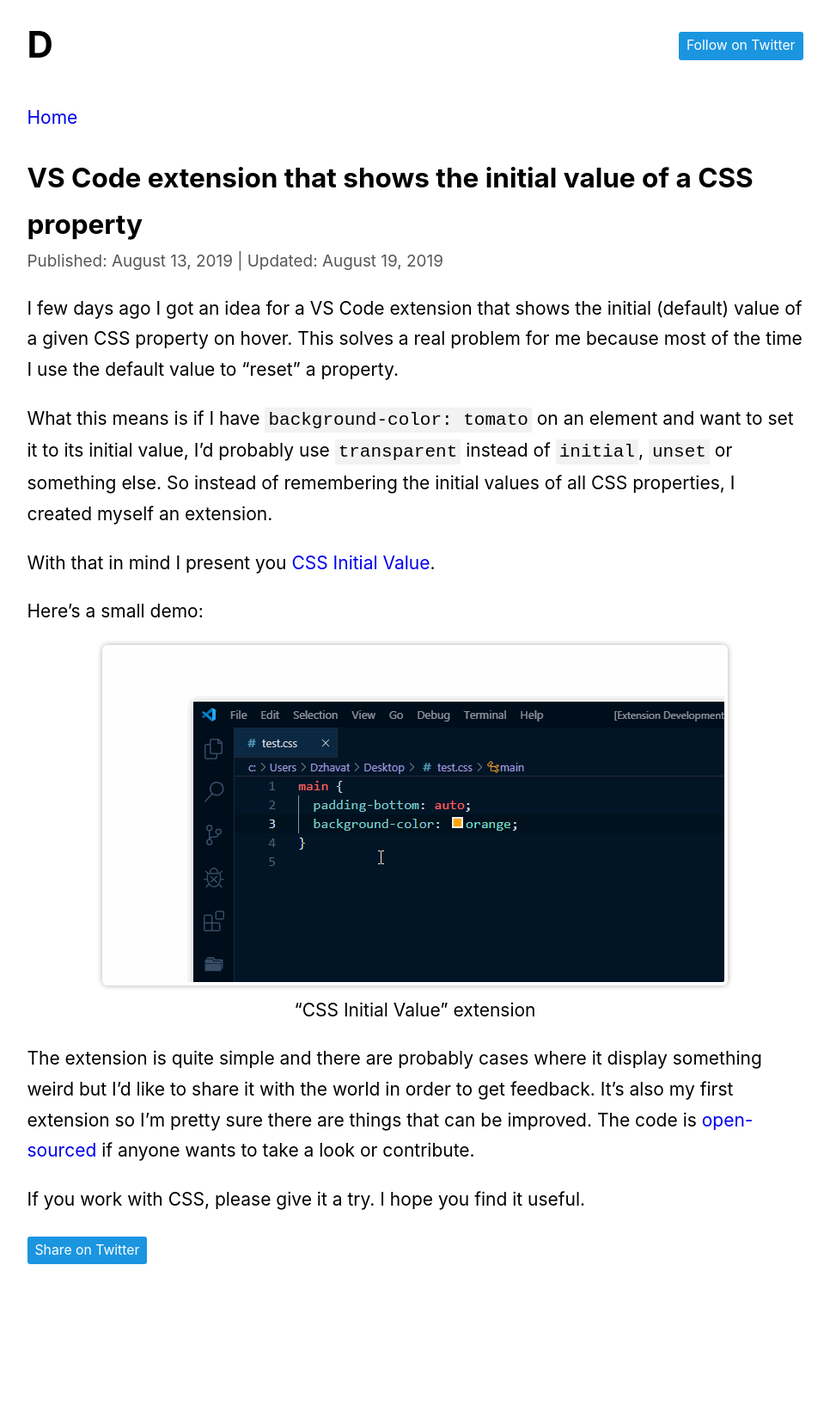
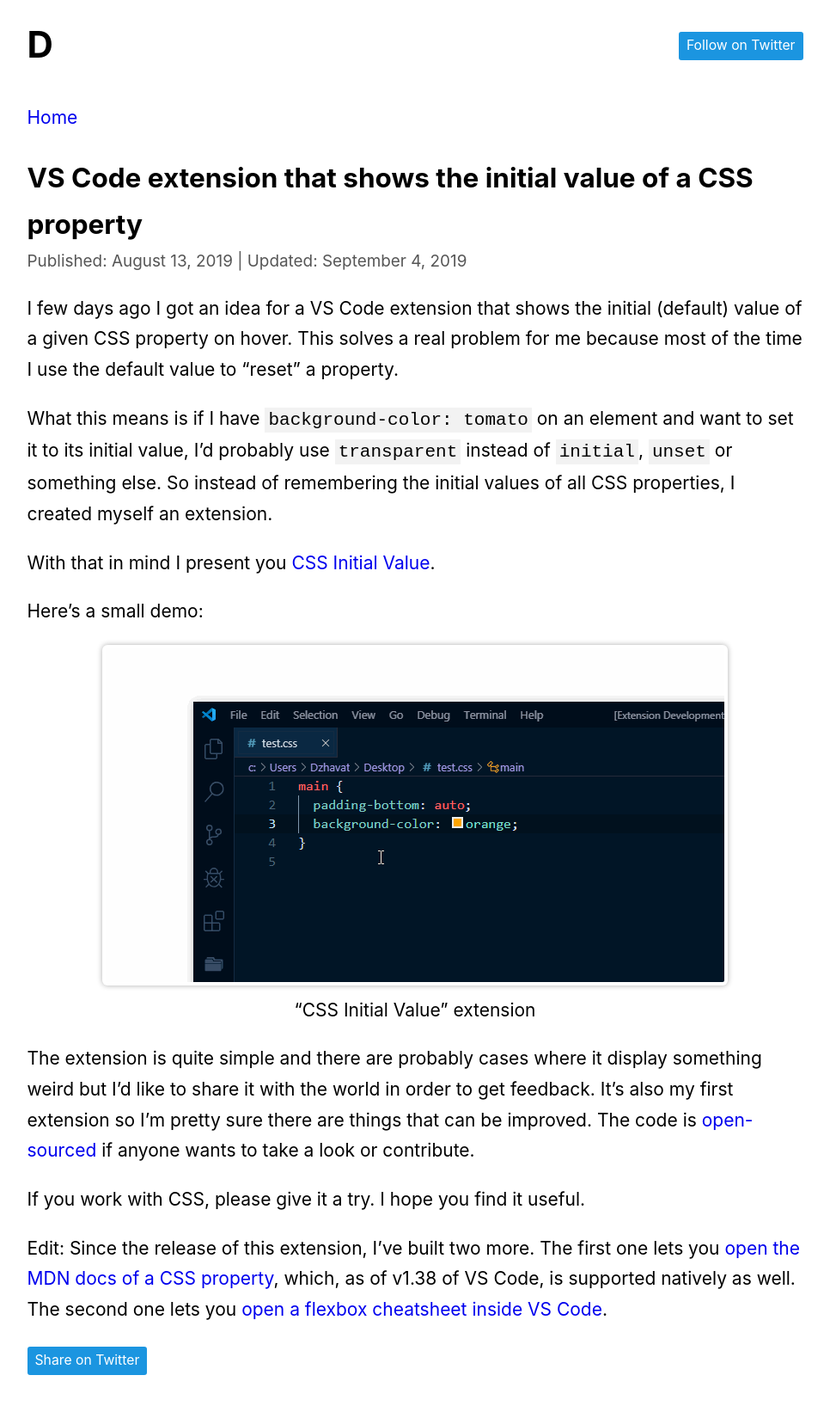
Before and after one commit to dzhavat/dzhavat.github.io, a Jekyll site: the page built from _posts/2019-08-13-vs-code-extension-that-shows-the-initial-value-of-a-css-property.md, in a window 1280 px wide. Shown: the whole page at 86% size, without its empty margins (157-1123 px from the left). Built offline with Jekyll 4.4.1, drawn with Linux system fonts in a browser that asks for light colours; before the commit the page ends 1507 px from its top, so only the background shows below that.

Commit message:
Update post

```diff
--- a/_posts/2019-08-13-vs-code-extension-that-shows-the-initial-value-of-a-css-property.md
+++ b/_posts/2019-08-13-vs-code-extension-that-shows-the-initial-value-of-a-css-property.md
@@ -1,7 +1,7 @@
 ---
 layout: post
 title: VS Code extension that shows the initial value of a CSS property
-updated_date: 2019-08-19
+updated_date: 2019-09-04
 ---
 
 I few days ago I got an idea for a VS Code extension that shows the initial (default) value of a given CSS property on hover. This solves a real problem for me because most of the time I use the default value to “reset” a property.
@@ -20,3 +20,5 @@
 The extension is quite simple and there are probably cases where it display something weird but I’d like to share it with the world in order to get feedback. It’s also my first extension so I’m pretty sure there are things that can be improved. The code is [open-sourced](https://github.com/dzhavat/css-initial-value) if anyone wants to take a look or contribute.
 
 If you work with CSS, please give it a try. I hope you find it useful.
+
+Edit: Since the release of this extension, I’ve built two more. The first one lets you [open the MDN docs of a CSS property](https://dzhavat.github.io/2019/08/19/vs-code-extension-that-lets-you-open-the-mdn-docs-of-a-css-property.html), which, as of v1.38 of VS Code, is supported natively as well. The second one lets you [open a flexbox cheatsheet inside VS Code](https://dzhavat.github.io/2019/09/04/flexbox-cheatsheet-inside-vs-code.html).
```
